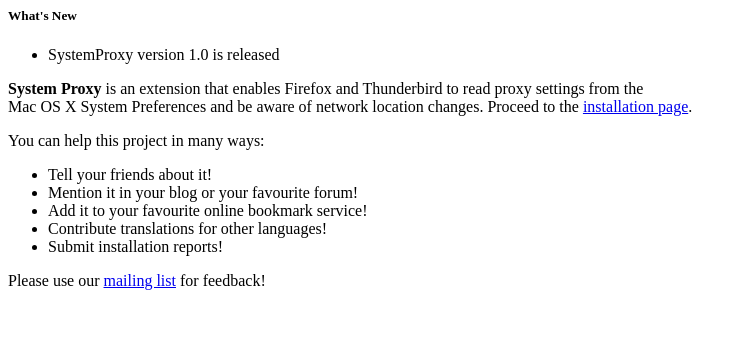
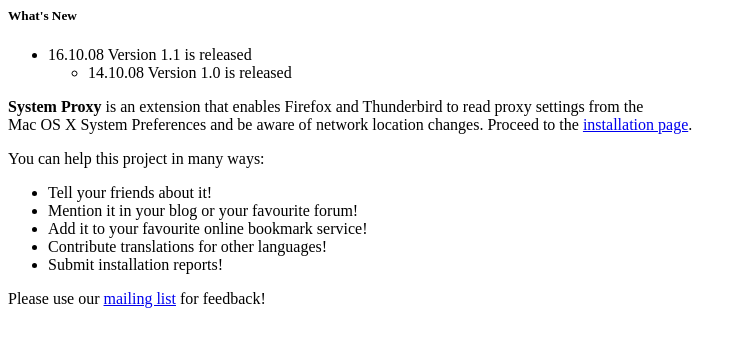
Before and after one commit to ivoronin/systemproxy, a plain HTML site: page www/index.html in a window 1280 px wide. Shown: the whole page, without its empty margins (0-747 px from the left). Drawn offline with Linux system fonts and the light colour scheme.

Commit message:
release 1.1

```diff
--- a/www/index.html
+++ b/www/index.html
@@ -3,7 +3,8 @@
 <div id="infoTabs">
 <div class="infoTab" id="whats-new">
 <h5 class="infoHeader">What's New</h5>
-<ul><li>SystemProxy version 1.0 is released</li>
+<ul><li>16.10.08 Version 1.1 is released</li>
+<ul><li>14.10.08 Version 1.0 is released</li>
 </ul>
 </div>
 
```
Also changed, not shown: www/installation.html (+2 -1 lines), 1 other file.
